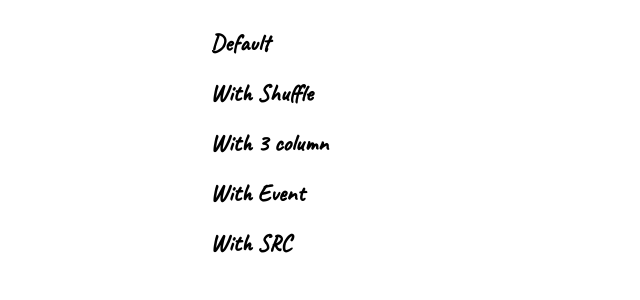
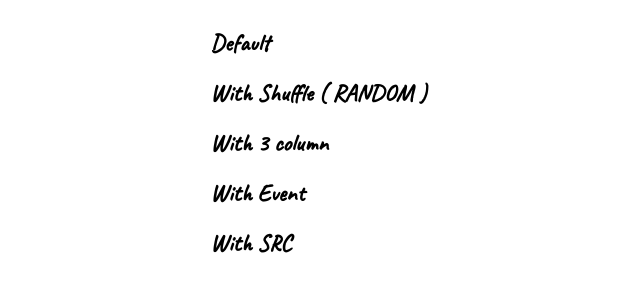
Before and after one commit to codeeshop-oc/codeeshop-oc.github.io, a Jekyll site: the page vue-lightbox-advanced/index.html, which Jekyll copies as it is, in a window 1280 px wide. Shown: the top 300 px of the page, without its empty margins (155-795 px from the left). Built offline with Jekyll 4.4.1, drawn with Linux system fonts in a browser that asks for light colours; comment, search, counter and statistics services are not loaded; part of the change alters nothing that is shown.

Commit message:
Update index.html

```diff
--- a/vue-lightbox-advanced/index.html
+++ b/vue-lightbox-advanced/index.html
@@ -44,7 +44,7 @@ body {
       <vue-lightbox-advanced :items="images" />
     </div>
 
-    <h2>With Shuffle</h2>
+    <h2>With Shuffle ( RANDOM )</h2>
     <div class="fixheight">
       <vue-lightbox-advanced shuffle="1" shuffle-by="RANDOM" :items="images" />
     </div>
@@ -93,8 +93,15 @@ body {
         images: [
             "https://pixabay.com/get/g97dcc21f688b654b7a183505360a63e7e653dcfd03efd52c6e69d6c706439a3fd093186477e21bd79a90ea3f3f97477e_640.jpg",
             "https://pixabay.com/get/g03f7ea38d19adba36dbd6d1b1a442eab63bea27447cff195ab91226bf3ffdff4e5e0fdb555734da3892c8658f3cbc853_640.jpg",
+            "https://pixabay.com/get/g5890364deea7af2a721be94e3c0e3568536600a3fe2ecc76e38b7011dd057c675ef777db6d7ffc1c7077ab901b5ec128_640.jpg",
+            "https://pixabay.com/get/g86730076d0af84f8f5eef133f818083edc40ca0f6f65eef062cbe664322df503d015dbcec274fd4ca0098175499605fc_640.jpg",
+            "https://pixabay.com/get/g73e588348666b3fd34eba4a965787e6adbee94dd25d0f4528c9c46353cbf44769f37eb116e3e5ef45562530035a768a8_640.jpg",
+            "https://pixabay.com/get/g6c47f71b00a6063dd3472422a06d9c9f9bb516aa456fae066395baf7393d21b8285edc18b4df9b84d99828c40e140dd1_640.jpg",
             "https://pixabay.com/get/g70750e825822f7f7937a0e203f737183f7fed733838ce826bedaef6b5ac84d2c32b3f390376679b3240c029e1c4dd918_640.jpg",
-            "https://pixabay.com/get/g86730076d0af84f8f5eef133f818083edc40ca0f6f65eef062cbe664322df503d015dbcec274fd4ca0098175499605fc_640.jpg",
+            "https://pixabay.com/get/g74ba372d0ae165b138e30aa203a2abdaefe193ae14aa8f07456eabd08462fd1e1664a9210cbf4293ba240eaba75119a1_640.jpg",
+            "https://pixabay.com/get/ga71b77fb2065b3b4bf03a10b345ac728e76d7adea5dca3c3ff058387f783a6d9a05b91e5f4f454bcd6b58b424e10209f_640.jpg",
+            "https://pixabay.com/get/gc0305447fe456cc2d6b1d8ed8c410e973ea83c6b859880289fc94cc37f8ca7ee0a2fa6c60023f637790c2393edb19f7c_640.jpg",
+            "https://pixabay.com/get/g1f435f827402d562f48c08aea6cf61dac3ae0bf0616382f508b0aa3fea659e11f9edac7a6ce7d8ed7e8ffadc030c6997_640.jpg",
             /*
                "https://i.wifegeek.com/200426/5ce1e1c7.jpg",
                "https://i.wifegeek.com/200426/5fa51df3.jpg",
@@ -137,7 +144,7 @@ body {
     }
   })
 
-
+https://pixabay.com/images/download/fantasy-3077928_640.jp
 </script>
 
 </body>
```
